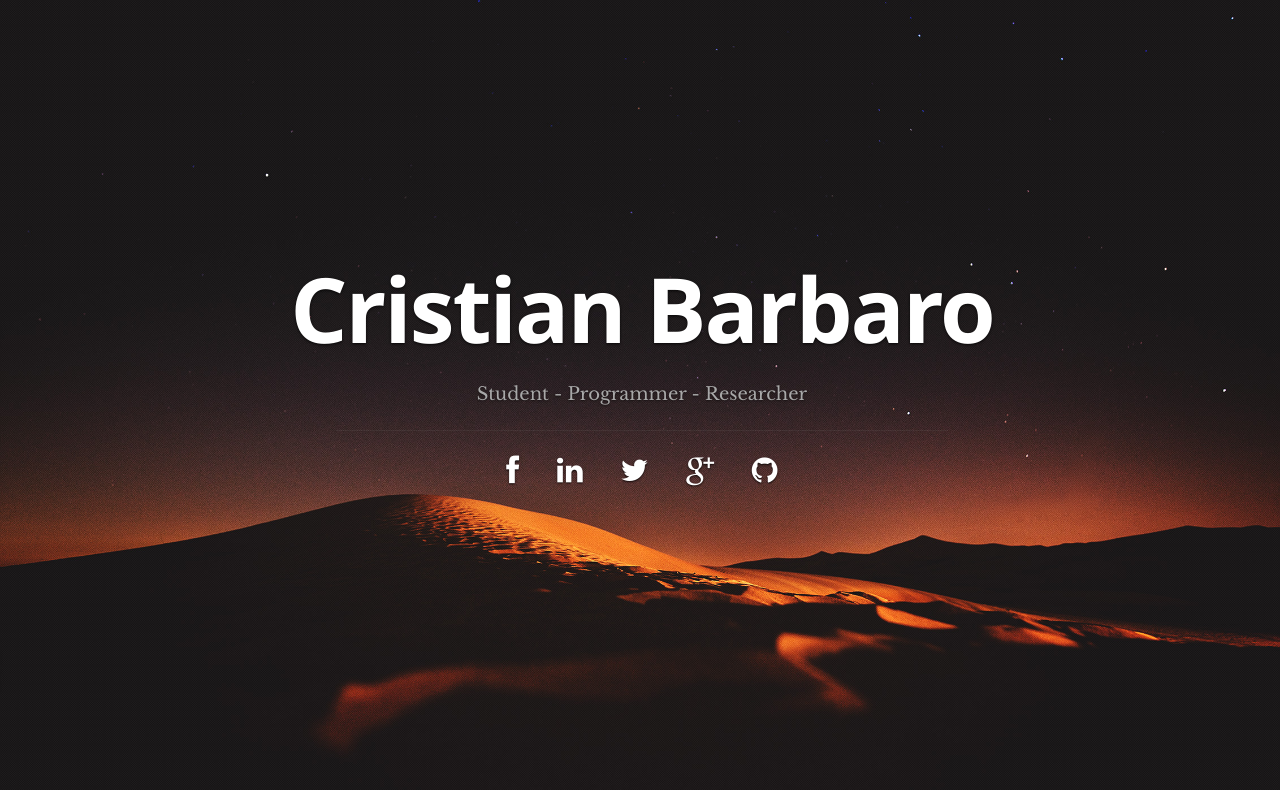
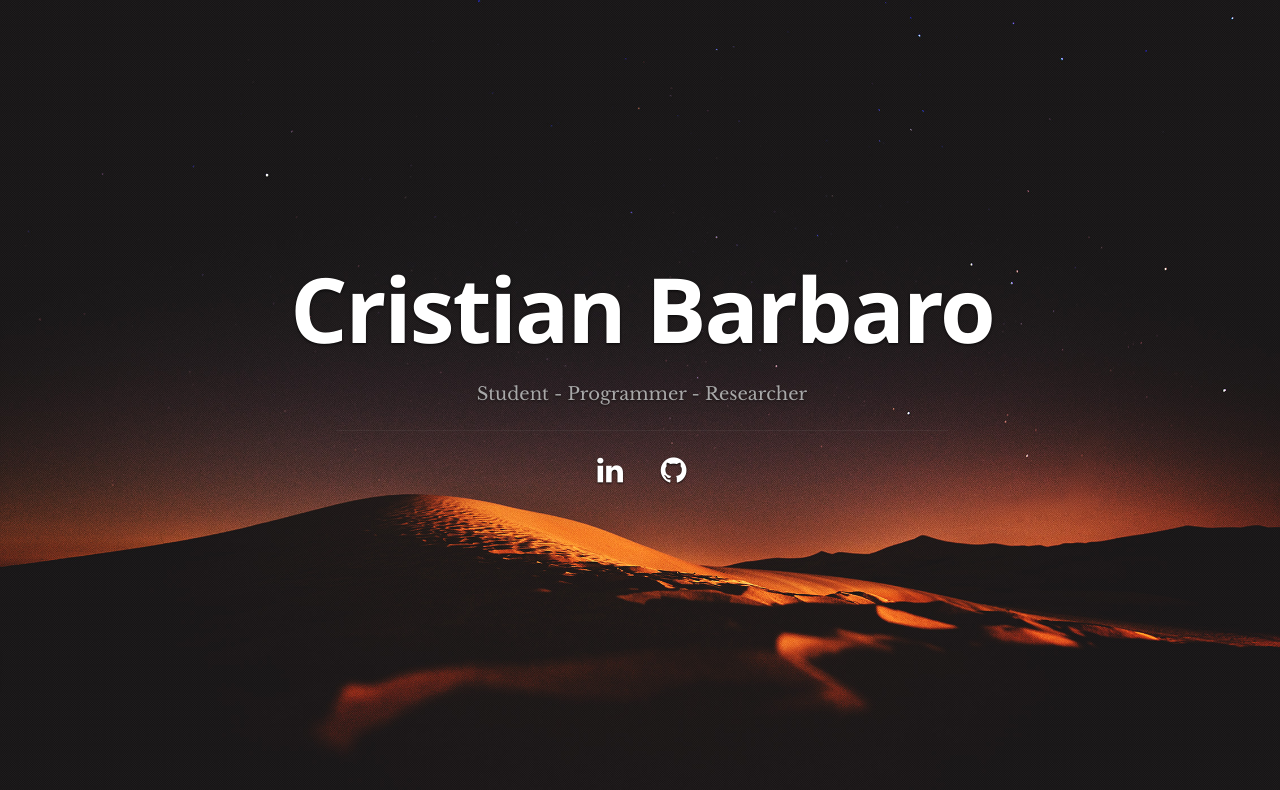
Before and after one commit to cristianbarbaro/cristianbarbaro.github.io, a plain HTML site: page index.html in a window 1280 px wide. Drawn offline with nearby package versions, Linux system fonts and the light colour scheme.

Commit message:
redes sociales removidas

```diff
--- a/index.html
+++ b/index.html
@@ -44,10 +44,7 @@
             <h3>Student - Programmer - Researcher</h3>
             <hr />
             <ul class="social">
-               <li><a href="https://www.facebook.com/cristiandanielbarbaro" target="_blank"><i class="fa fa-facebook"></i></a></li>
                <li><a href="https://www.linkedin.com/in/cristianbarbaro/" target="_blank"><i class="fa fa-linkedin"></i></a></li>
-               <li><a href="https://twitter.com/criscastlerock" target="_blank"><i class="fa fa-twitter"></i></a></li>
-               <li><a href="https://plus.google.com/u/0/+CristianDanielBarbaro" target="_blank"><i class="fa fa-google-plus"></i></a></li>
                <li><a href="https://github.com/cristianbarbaro/" target="_blank"><i class="fa fa-github"></i></a></li>
             </ul>
          </div>
```
